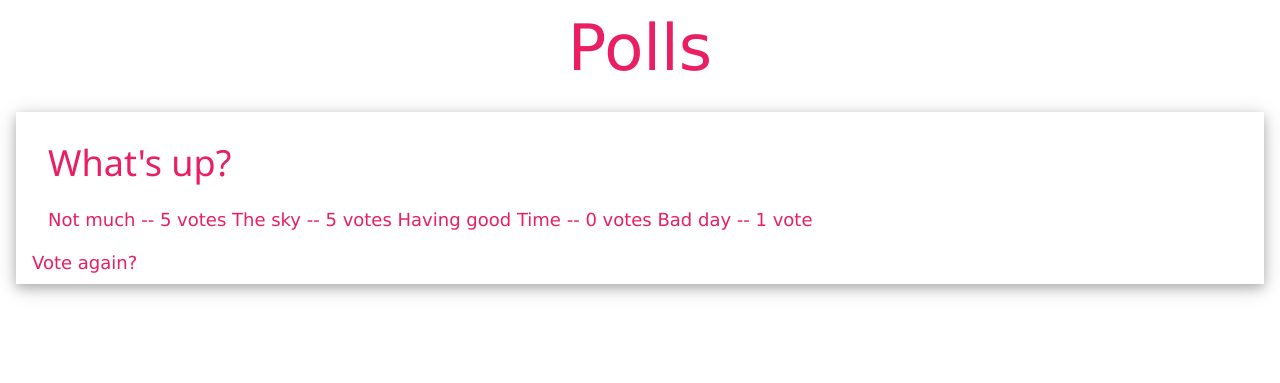
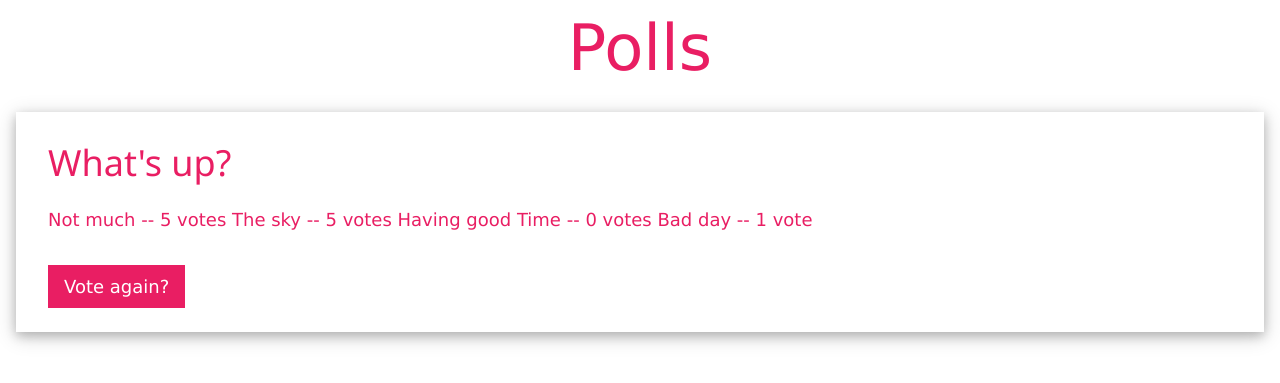
Before and after one commit to Dhanshree-Sonar/Polls-Django, a Django app: page /polls/1/results/ in a window 1280 px wide. Shown: the top 383 px of the page. Run offline with Django 3.2, Linux system fonts and the light colour scheme; data comes from the database, SQL or seed files in the repository.

Commit message:
Feat: Add style to vote again button

```diff
--- a/polls/templates/polls/results.html
+++ b/polls/templates/polls/results.html
@@ -19,7 +19,9 @@
           {{ choice.choice_text }} -- {{ choice.votes }} vote{{ choice.votes|pluralize }}
         {% endfor %}
       </div>
-      <a href="{% url 'polls:detail' question.id %}"> Vote again?</a>
+      <div class="w3-margin w3-button w3-pink">
+        <a href="{% url 'polls:detail' question.id %}"> Vote again?</a>
+      </div>
     </div>
   </body>
 </html>
```
